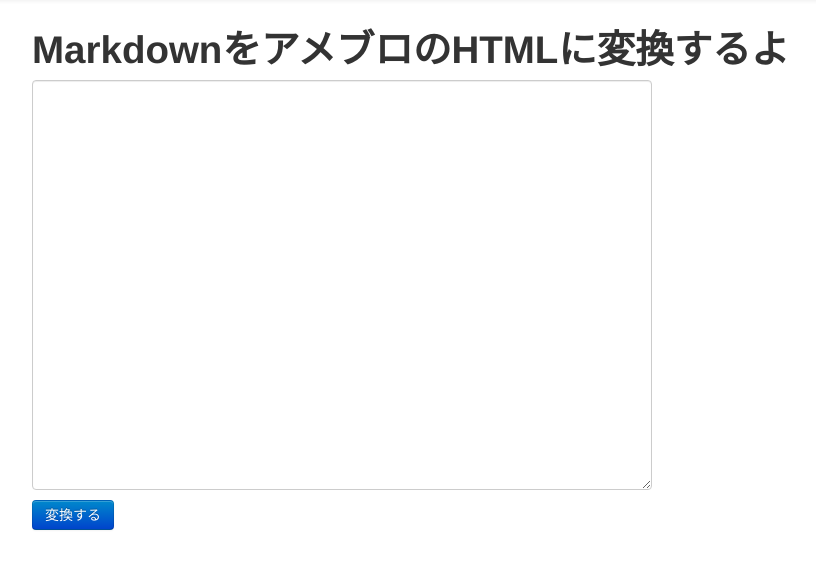
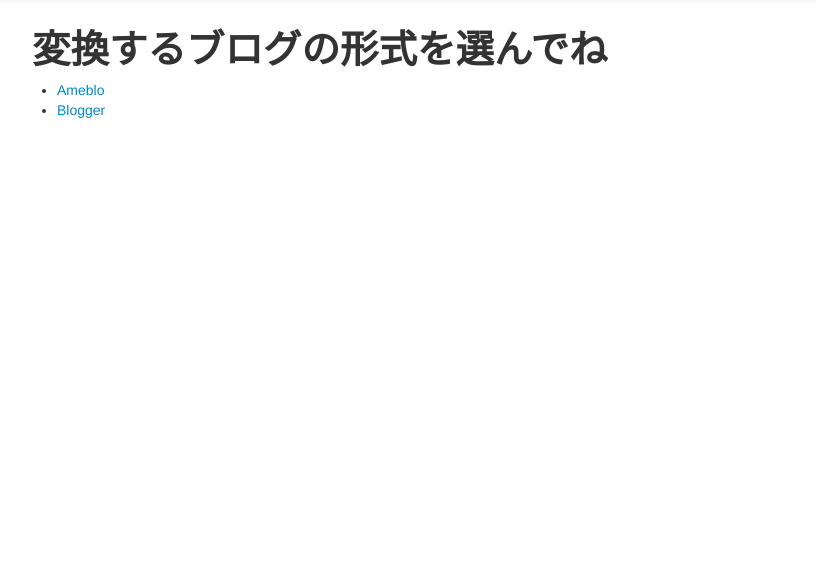
Before and after one commit to oinume/md2ameblo, a Bottle app: page / in a window 1280 px wide. Shown: the part 42-611 px from the top of the page, without its empty margins (138-954 px from the left). Run offline with Bottle, Linux system fonts and the light colour scheme; parts of the project's set-up code (start-up, migrations or seed data) failed here and were passed over; some libraries are stand-ins or nearby versions.

Commit message:
/index の表示を変更してリファクタリング

```diff
--- a/md2ameblo/main.py
+++ b/md2ameblo/main.py
@@ -11,7 +11,7 @@
 from md2ameblo.config import config
 from md2ameblo.webapp import app
 import md2ameblo.view.index
-import md2ameblo.view.blogger
+#import md2ameblo.view.blogger
 
 if __name__ == '__main__':
     app.log.debug("config = %s" % app.config)
--- a/md2ameblo/templates/index.html
+++ b/md2ameblo/templates/index.html
@@ -2,17 +2,10 @@
 
 {% block content %}
 <div class="container">
-<h1>Markdownを{{ blog_kind_text }}のHTMLに変換するよ</h1>
-<form action="/process" method="post">
-<div class="clearfix">
-<div class="input">
-<textarea name="source" class="span8" rows="20"></textarea>
-</div>
-</div>
-<div class="actions">
-<input class="btn btn-primary" type="submit" value="変換する">
-<input type="hidden" name="blog_kind" value="{{ blog_kind }}">
-</div>
-</form>
+<h1>変換するブログの形式を選んでね</h1>
+<ul>
+<li><a href="/ameblo">Ameblo</a></li>
+<li><a href="/blogger">Blogger</a></li>
+</ul>
 </div><!-- /div.container -->
 {% endblock %}
--- a/md2ameblo/view/index.py
+++ b/md2ameblo/view/index.py
@@ -9,6 +9,22 @@
         'index.html',
         blog_kind = 'ameblo',
         blog_kind_text = BlogKind.text('ameblo')
+    )
+
+@app.route('/ameblo')
+def index():
+    return template(
+        'form.html',
+        blog_kind = 'ameblo',
+        blog_kind_text = BlogKind.text('ameblo')
+    )
+
+@app.route('/blogger')
+def index():
+    return template(
+        'form.html',
+        blog_kind = 'blogger',
+        blog_kind_text = BlogKind.text('blogger')
     )
 
 @app.route('/process', method='POST')
```
Also changed, not shown: md2ameblo/templates/form.html (added, +18 -0 lines), md2ameblo/view/blogger.py (deleted, +0 -12 lines).
